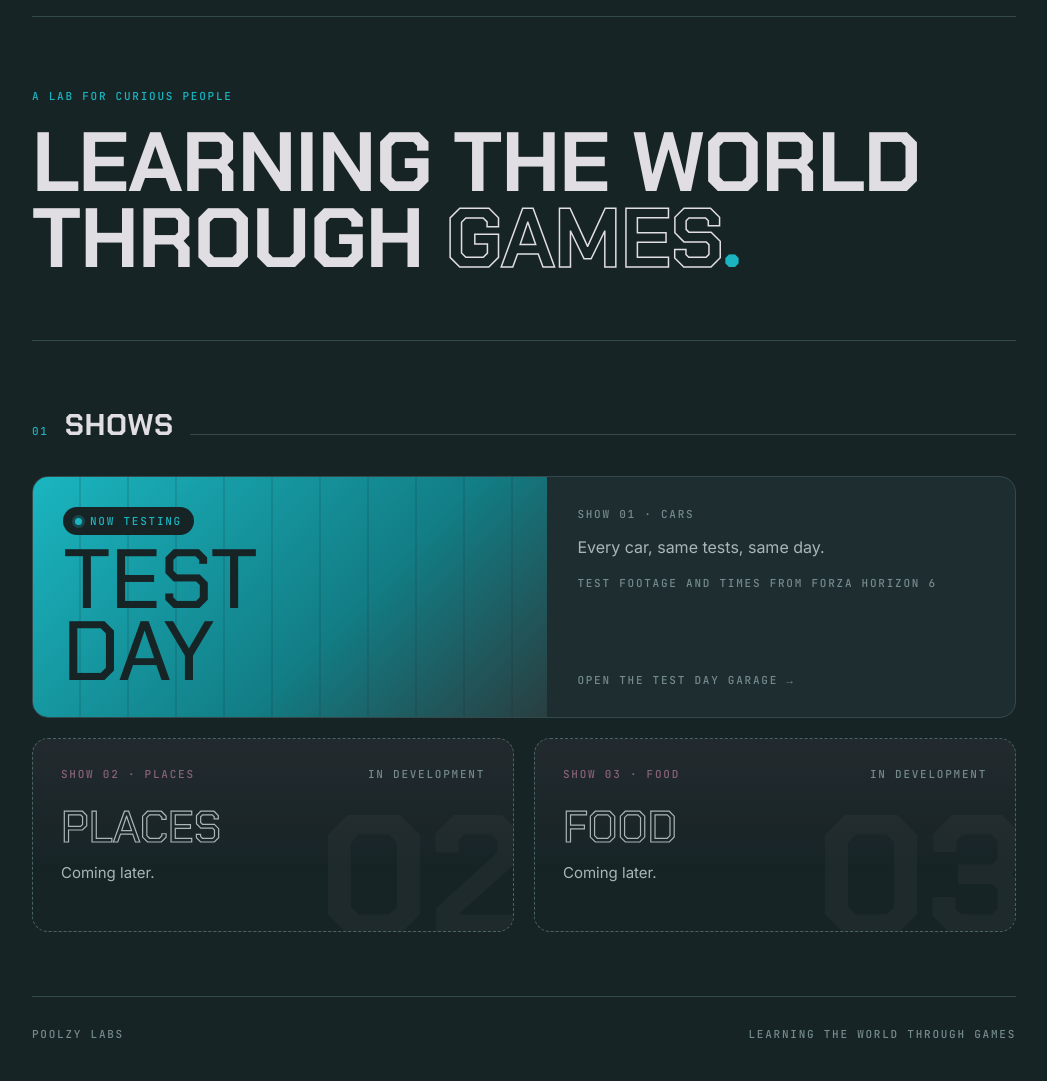
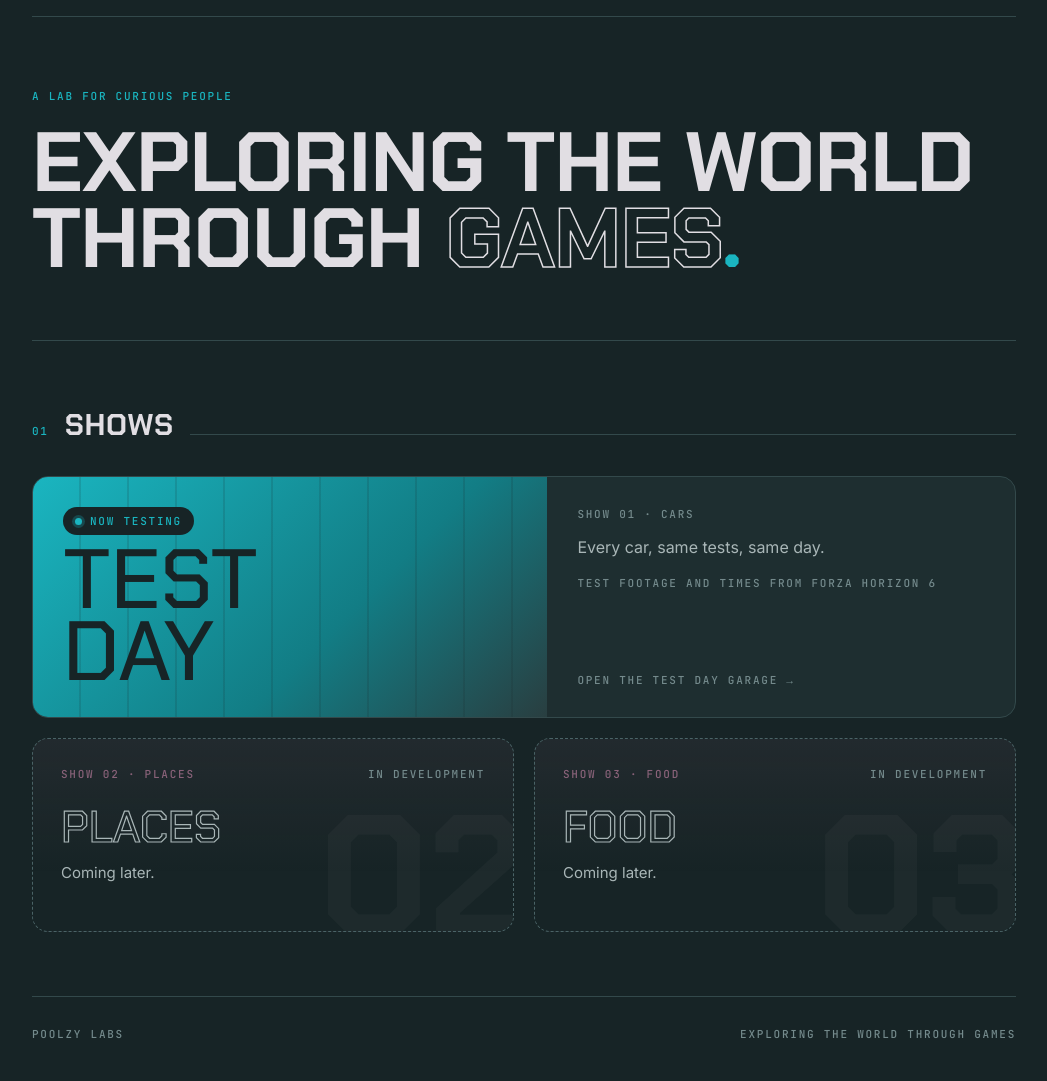
Before and after one commit to PoolzyLabs/poolzylabs.github.io, a plain HTML site: page index.html in a window 1280 px wide. Shown: the part 60-1141 px from the top of the page, without its empty margins (116-1163 px from the left). Drawn offline with Linux system fonts and the light colour scheme.

Commit message:
Home page headline: Exploring the world through games
Co-Authored-By: Claude Opus 5.5 <noreply@anthropic.com>
Claude-Session: https://claude.ai/code/session_01AqMxB4kPNwTEvyZ9fG7Hnc

```diff
--- a/index.html
+++ b/index.html
@@ -3,8 +3,8 @@
 <head>
 <meta charset="utf-8">
 <meta name="viewport" content="width=device-width, initial-scale=1">
-<title>Poolzy Labs · Learning the world through games</title>
-<meta name="description" content="Poolzy Labs: learning the world through games. Shows about cars, places, and food that use games as the way in. First up: Test Day.">
+<title>Poolzy Labs · Exploring the world through games</title>
+<meta name="description" content="Poolzy Labs: exploring the world through games. Shows about cars, places, and food that use games as the way in. First up: Test Day.">
 <link rel="preconnect" href="https://fonts.googleapis.com">
 <link href="https://fonts.googleapis.com/css2?family=Chakra+Petch:wght@500;600;700&family=JetBrains+Mono:wght@500&family=Inter:wght@400;500&display=swap" rel="stylesheet">
 <style>
@@ -102,7 +102,7 @@ footer{padding:30px 0 40px;display:flex;justify-content:space-between;color:var(
   <div class="hero">
     <div>
       <div class="issue mono">A lab for curious people</div>
-      <h1>Learning the world<br>through <em>games</em><span class="dot">.</span></h1>
+      <h1>Exploring the world<br>through <em>games</em><span class="dot">.</span></h1>
     </div>
   </div>
 
@@ -140,7 +140,7 @@ footer{padding:30px 0 40px;display:flex;justify-content:space-between;color:var(
   </section>
 
 
-  <footer class="mono"><span>Poolzy Labs</span><span>Learning the world through games</span></footer>
+  <footer class="mono"><span>Poolzy Labs</span><span>Exploring the world through games</span></footer>
 </div>
 </body>
 </html>
```
